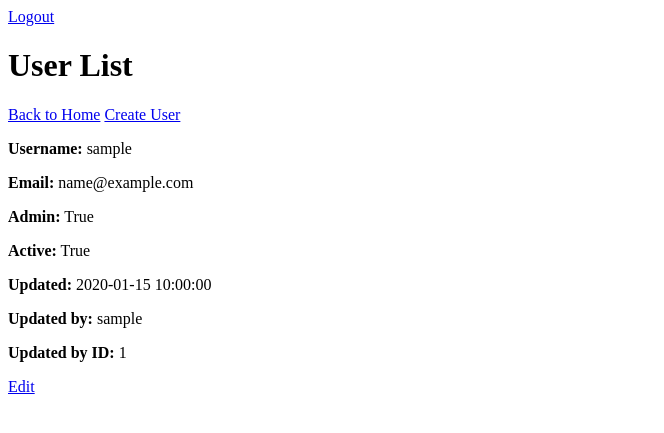
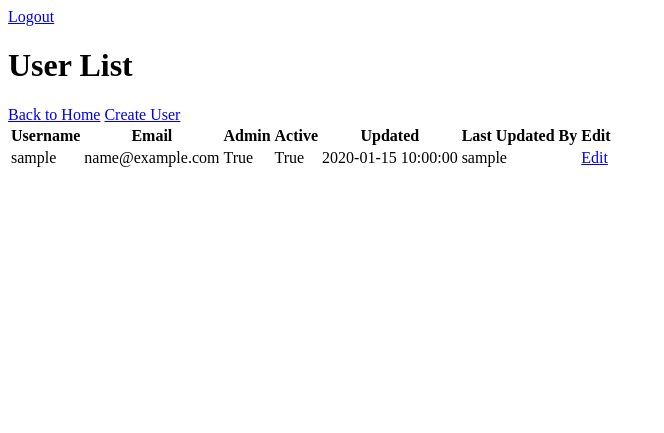
Before and after one commit to HsojCoding/flask-template, a Flask app: template app/templates/auth/user_list.html in a window 1280 px wide. Shown: the top 433 px of the page, without its empty margins (0-664 px from the left). Run offline with Flask 3, Linux system fonts and the light colour scheme; the template is opened without the code that fills it: values that come from a table or form of the project are taken from there, others are empty; tables that the repository leaves empty hold one stand-in row (values such as "Sample post"); parts of the project's set-up code (start-up, migrations or seed data) failed here and were passed over.

Commit message:
changed user list to table as edit it separate page

```diff
--- a/app/templates/auth/user_list.html
+++ b/app/templates/auth/user_list.html
@@ -13,16 +13,30 @@
 </ul>
 {% endif %}
 {% endwith %}
-{% for user in users_list %}
-<div id="user-{{ user.id }}">
-    <p><strong>Username:</strong> {{ user.username }}</p>
-    <p><strong>Email:</strong> {{ user.email }}</p>
-    <p><strong>Admin:</strong> {{ user.is_admin }}</p>
-    <p><strong>Active:</strong> {{ user.active }}</p>
-    <p><strong>Updated:</strong> {{ user.updated_datetime }}</p>
-    <p><strong>Updated by:</strong> {{ user.updated_by.username }}</p>
-    <p><strong>Updated by ID:</strong> {{ user.updated_by_id }}</p>
-    <a href="{{ url_for('auth.edit_user', user_id=user.id) }}">Edit</a>
-</div>
-{% endfor %}
+<table>
+    <thead>
+        <tr>
+            <th>Username</th>
+            <th>Email</th>
+            <th>Admin</th>
+            <th>Active</th>
+            <th>Updated</th>
+            <th>Last Updated By</th>
+            <th>Edit</th>
+        </tr>
+    </thead>
+    <tbody>
+        {% for user in users_list %}
+        <tr>
+            <td>{{ user.username }}</td>
+            <td>{{ user.email }}</td>
+            <td>{{ user.is_admin }}</td>
+            <td>{{ user.active }}</td>
+            <td>{{ user.updated_datetime }}</td>
+            <td>{{ user.updated_by.username }}</td>
+            <td><a href="{{ url_for('auth.edit_user', user_id=user.id) }}">Edit</a></td>
+        </tr>
+        {% endfor %}
+    </tbody>
+</table>
 {% endblock %}
```
